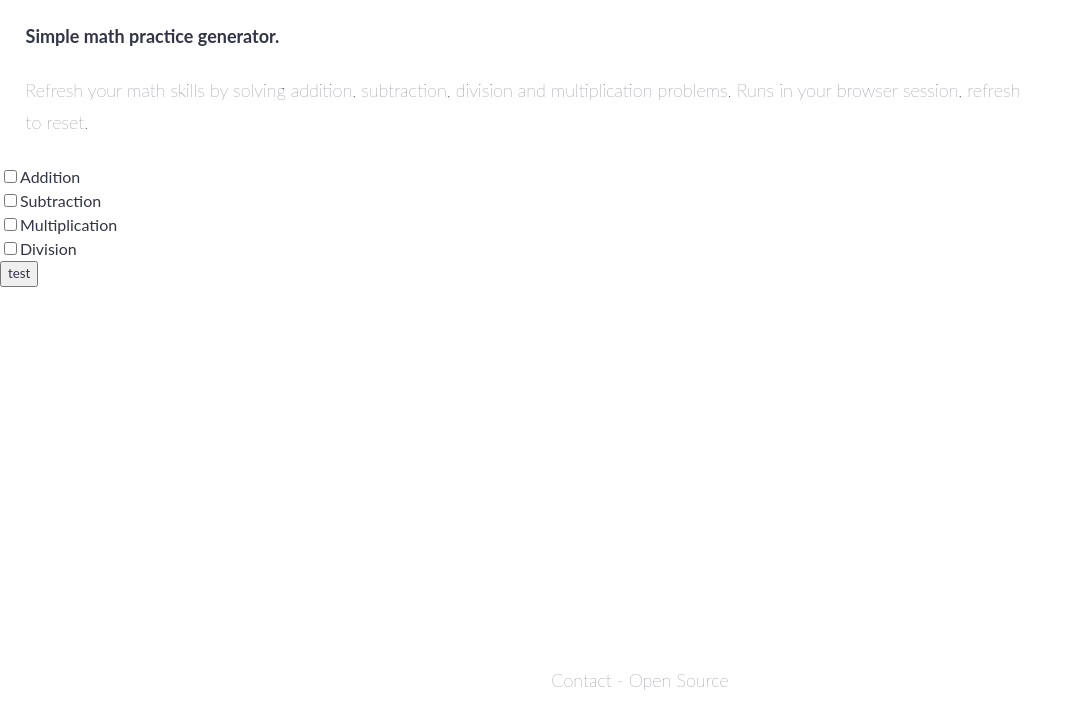
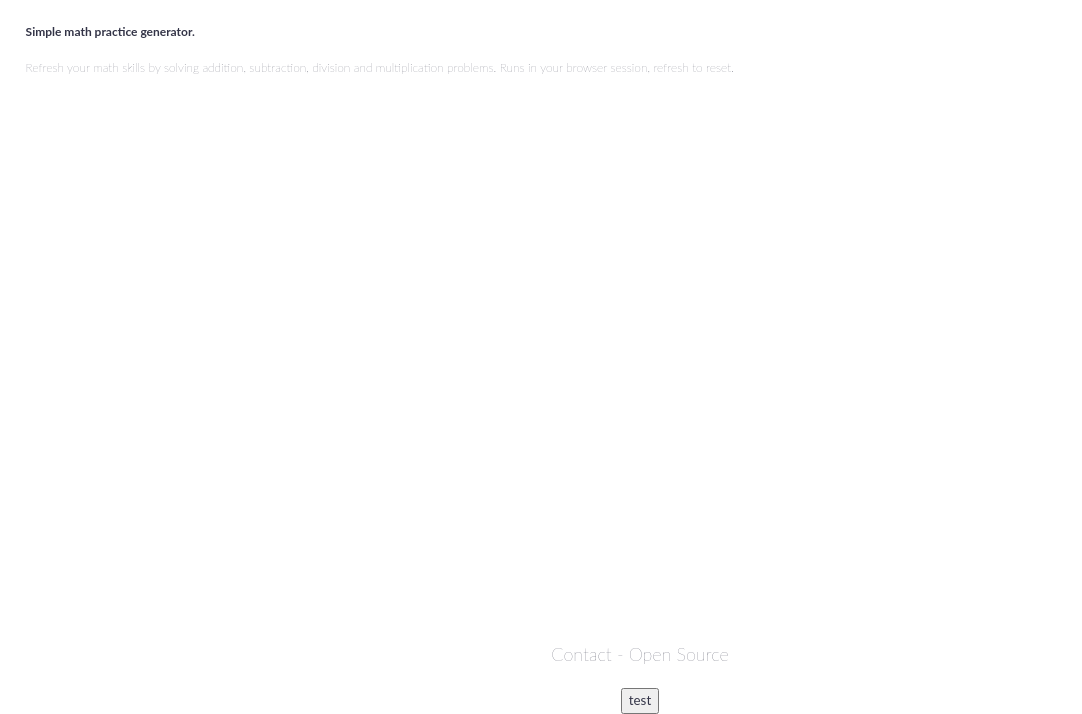
Before and after one commit to khlam/math, a plain HTML site: page index.html in a window 1280 px wide. Both pictures are taken after a click on the button "test". Shown: the part 86-800 px from the top of the page, without its empty margins (0-1082 px from the left). Drawn offline with Linux system fonts and the light colour scheme.

Commit message:
display question

```diff
--- a/css/style.css
+++ b/css/style.css
@@ -24,3 +24,7 @@ input[type="number"]::-webkit-outer-spin-button, input[type="number"]::-webkit-i
 input[type="number"] {
     -moz-appearance: textfield;
 }
+
+title-banner {
+
+}
--- a/index.html
+++ b/index.html
@@ -14,17 +14,19 @@
         <div class="row">
             <div class= "col-10">
                 <h2><a href="https://khlam.github.io/" style="text-decoration:none">khlam.github.io</a><a href="./math.html" style="text-decoration:none">/math</a></h2>
-                <h4>Simple math practice generator.</h4>
-                <p>Refresh your math skills by solving addition, subtraction, division and multiplication problems. Runs in your browser session, refresh to reset.</p>
+                <h4 name="title-banner">Simple math practice generator.</h4>
+                <p name="title-banner">Refresh your math skills by solving addition, subtraction, division and multiplication problems. Runs in your browser session, refresh to reset.</p>
             </div>
         </div>
 
         <div id="params">
             <div id="chooseProblems" class="row">
-                <input type="checkbox" id="add" onClick="params.init = initGenProblems()">Addition<br>
-                <input type="checkbox" id="sub" onClick="params.init = initGenProblems()">Subtraction<br>
-                <input type="checkbox" id="mul" onClick="params.init = initGenProblems()">Multiplication<br>
-                <input type="checkbox" id="div" onClick="params.init = initGenProblems()">Division<br>
+                <div class= "col-12" style='text-align: center;'>
+                    <input type="checkbox" id="add" onClick="params.init = initGenProblems()">Addition</input>
+                    <input type="checkbox" id="sub" onClick="params.init = initGenProblems()">Subtraction</input>
+                    <input type="checkbox" id="mul" onClick="params.init = initGenProblems()">Multiplication</input>
+                    <input type="checkbox" id="div" onClick="params.init = initGenProblems()">Division</input>
+                </div>
             </div>
 
             <div id="addition" class="row" style="display: none">Set addition Params</div>
@@ -32,7 +34,7 @@
             <div id="multiplication" class="row" style="display: none">Set multiplication Params</div>
 
             <div id="division" class="row" style="display: none">
-                <div class= "col-10">
+                <div class= "col-12" style='text-align: center;'>
                     <h1>Division</h1>
                     <h3>Dividend ranges from
                         <input type="number" id="divisionDividend_LOWER" value=1></input>
@@ -47,21 +49,18 @@
                 </div>
             </div>
 
-            <div id="startButton" style="display: none">
-                <button onClick="initGenProblems(); hideParams();">Start!</button>
-            </div>
+            <button id="startButton" onClick="_generateProblem(params)" style="display: none">Start!</button>
+
         </div>
+        <div id="currentProblem" class="row"></div>
 
-        <div id="currentProblem" class="row"></div>
-        <button onClick="_generateProblem(params)">test</button>
+
         <div class="footer">
-            <p><a href="https://khlam.github.io/" style="text-decoration:none">Contact</a> - <a href="./openSource.html" style="text-decoration:none">Open Source</a></p>
+            <p><a href="https://khlam.github.io/" style="text-decoration:none">Contact</a> - <a href="./openSource.html" style="text-decoration:none">Open Source</a></p> <button onClick="_generateProblem(params)">test</button>
         </div>
     </body>
 
     <script>
-        let solved = 0; // count number of solved problems
-
         // Parameter watcher, defines what kind of problems to generate
         var params = {meta: 0, init:null}, watcher = function(propertyName, oldValue, newValue) {
             console.log(params.init)
@@ -99,13 +98,26 @@
     </script>
 
     <script>
+
         function _generateProblem(params) {
+            _hideParams()
+            _reduceTitleBannerSize()
             params.init = initGenProblems()
-            generateProblem(params).then(question => {document.getElementById('addition').innerHTML = display(question);console.log(display(question))})
+            generateProblem(params).then(question => {
+                console.log(question)
+                document.getElementById('currentProblem').innerHTML=display(question);
+            })
         }
-        function hideParams() {
+
+        function _hideParams() {
             document.getElementById('params').style.display = "none";
         }
+
+        function _reduceTitleBannerSize() {
+            document.getElementsByName('title-banner')[0].style.fontSize = "12px";
+            document.getElementsByName('title-banner')[1].style.fontSize = "12px";
+        }
+
     </script>
 
 </html>
--- a/js/QA.js
+++ b/js/QA.js
@@ -1,16 +1,16 @@
 function display(data){
     switch(data.t) {
         case 'addition':
-            console.log("not impl")
+            console.log('not impl')
             break;
         case 'subtraction':
-            console.log("not impl")
+            console.log('not impl')
             break;
         case 'multiplication':
-            console.log("not impl")
+            console.log('not impl')
             break;
         case 'division':
-            return `<div class='col-12'><h2>${data.a} / ${data.b} = </h2></div>`
+            return `<div id='currentQuestion' class='col-12' class='col-12' style='text-align: center;'><h1>${data.a} / ${data.b} = </h1></div>`
         default:
             return
     }
```
